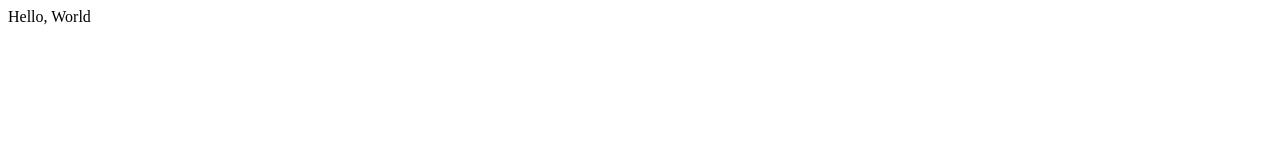
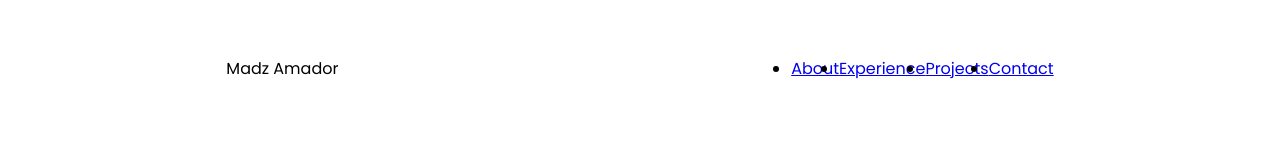
Before and after one commit to madzamador/BSIT-WEB-DEV, a plain HTML site: page index.html in a window 1280 px wide. Drawn offline with Linux system fonts and the light colour scheme.

Commit message:
Update index.html
Updated the style.css and added properties general settings of the html file. Transition and Desktop navigation.

```diff
--- a/index.html
+++ b/index.html
@@ -8,7 +8,17 @@
     <link rel="stylesheet" href="mediaqueries.css" />
   </head>
   <body>
-    Hello, World
+    <nav id="desktop-nav">
+      <div class="logo">Madz Amador</div>
+      <div>
+        <ul class="nav-links">
+          <li><a href="#about">About</a></li>
+          <li><a href="#experience">Experience</a></li>
+          <li><a href="#projects">Projects</a></li>
+          <li><a href="#contact">Contact</a></li>
+        </ul>
+      </div>
+    </nav>
     <script src="script.js"></script>
   </body>
 </html>
--- a/style.css
+++ b/style.css
@@ -0,0 +1,40 @@
+/* Html Document Setting */
+
+@import url("https://fonts.googleapis.com/css2?family=Poppins:wght@300;400;500;600&display=swap");
+
+* {
+  margin: 0;
+  padding: 0;
+}
+
+body {
+  font-family: "Poppins", sans-serif;
+}
+
+html {
+  scroll-behavior: smooth;
+}
+
+p {
+  color: rgb(85, 85, 85);
+}
+
+/* Transition */
+
+a,
+.btn {
+  transition: all 300ms ease;
+}
+
+/* Desktop Navigation */
+
+nav,
+.nav-links {
+  display: flex;
+}
+
+nav {
+  justify-content: space-around;
+  align-items: center;
+  height: 17vh;
+}
```
